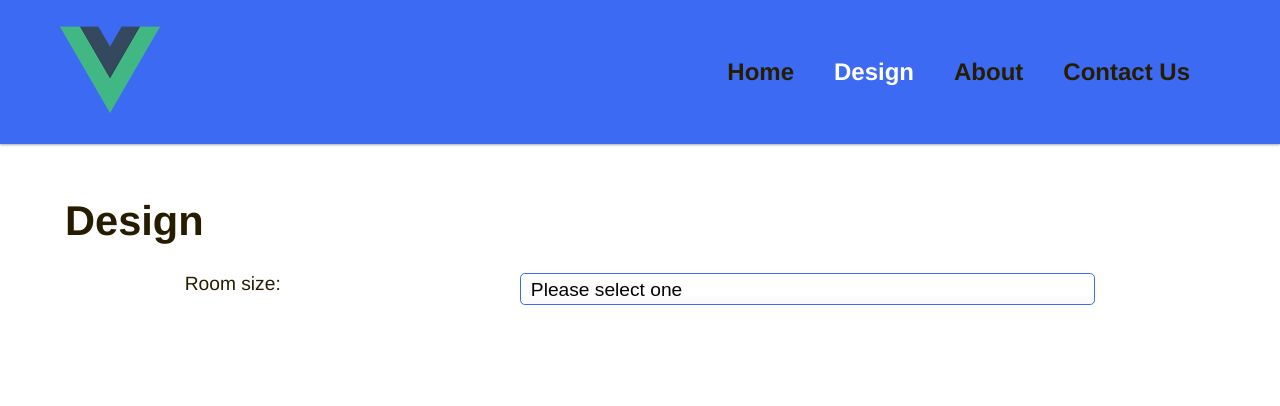
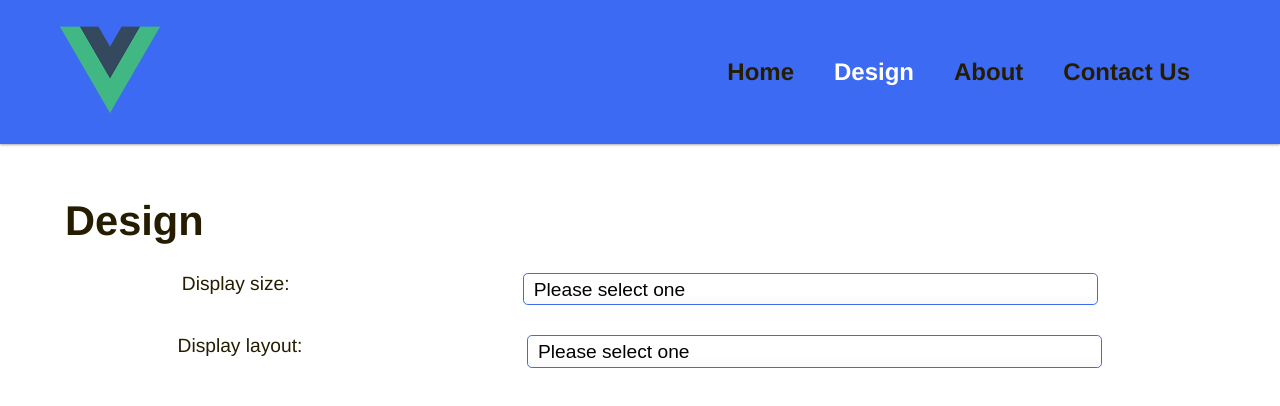
Before and after one commit to OatsAndWhey/av-site, a Vue app: page /design in a window 1280 px wide. Shown: the top 406 px of the page. Built offline with nearby package versions, Linux system fonts and the light colour scheme.

Commit message:
Started on populating a BOM upon item selection

```diff
--- a/src/assets/equipment.json
+++ b/src/assets/equipment.json
@@ -35,5 +35,67 @@
 			"model": "QB98R",
 			"cost": "9263.00"
 		}
+	],
+	"mounts" : [
+		{
+			"label": "Single",
+			"size": {
+				"55": {
+					"brand": "Chief",
+					"model": "LSM1U",
+					"cost": "182.40"
+				},
+				"65": {
+					"brand": "Chief",
+					"model": "XSM1U",
+					"cost": "202.60"
+				},
+				"75": {
+					"brand": "Chief",
+					"model": "XSM1U",
+					"cost": "202.60"
+				},
+				"85": {
+					"brand": "Chief",
+					"model": "XSM1U",
+					"cost": "202.60"
+				},
+				"98": {
+					"brand": "Chief",
+					"model": "XSM1U",
+					"cost": "202.60"
+				}
+			}
+		},
+		{
+			"label": "Dual",
+			"size": {
+				"55": {
+					"brand": "Chief",
+					"model": "LSM1U",
+					"cost": "182.40"
+				},
+				"65": {
+					"brand": "Chief",
+					"model": "XSM1U",
+					"cost": "202.60"
+				},
+				"75": {
+					"brand": "Chief",
+					"model": "XSM1U",
+					"cost": "202.60"
+				},
+				"85": {
+					"brand": "Chief",
+					"model": "XSM1U",
+					"cost": "202.60"
+				},
+				"98": {
+					"brand": "Chief",
+					"model": "XSM1U",
+					"cost": "202.60"
+				}
+			}
+		}
 	]
 }
--- a/src/styles/styles.scss
+++ b/src/styles/styles.scss
@@ -1,6 +1,7 @@
 @import './variables';
 
 body {
+	width: 100vw;
 	box-sizing: border-box;
 	margin: 0;
 }
--- a/src/views/Design.vue
+++ b/src/views/Design.vue
@@ -5,7 +5,7 @@
 		<form action="#" id="configform">
 			<!-- Display -->
 			<div id="display-select" class="form-select">
-				<label for="display">Room size:</label>
+				<label for="display">Display size:</label>
 				<select name="display" v-model="selectedDisplay">
 					<option disabled value="">Please select one</option>
 					<option
@@ -13,69 +13,75 @@
 						:key="display.size"
 						:value="display"
 					>
-						{{ display.roomSize }}
+						{{ display.size }}"
 					</option>
 				</select>
 			</div>
-			<!-- System -->
+			<!-- Display layout -->
 			<transition name="fade">
-				<div id="system-select" class="form-select" v-if="selectedDisplay">
-					<label for="system">Room use:</label>
-					<select name="system" v-model="selectedSystem">
+				<div id="layout-select" class="form-select">
+					<label for="layout">Display layout:</label>
+					<select name="layout" v-model="selectedLayout">
 						<option disabled value="">Please select one</option>
-						<option>Collaboration</option>
-						<option>Presentation</option>
-						<option>Conference call</option>
-					</select>
-				</div>
-			</transition>
-			<!-- Speakers Layout -->
-			<transition name="fade">
-				<div
-					id="speakers-select"
-					class="form-select"
-					v-if="selectedDisplay && selectedSystem"
-				>
-					<label for="speakers">Speaker layout:</label>
-					<select name="speakers" v-model="selectedSpeakers">
-						<option disabled value="">Please select one</option>
-						<option>Below display</option>
-						<option>Sides of display</option>
-						<option>Ceiling tile</option>
+						<option
+							v-for="mount in mounts"
+							:key="mount[selectedDisplay.size]"
+							:value="mount"
+						>
+							{{ mount.label }}
+						</option>
 					</select>
 				</div>
 			</transition>
 		</form>
 
-		<!-- Icons -->
+		<!-- Bill of Materials -->
+		<!-- Make this info populate a smart looking table -->
 		<transition name="slide-fade" mode="out-in">
-			<div class="img-container" v-if="selectedSpeakers">
-				<img alt="Monitor Icon" src="../assets/icons/monitor_icon_small.svg" />
-				<p>
+			<div class="bom-container">
+				<p v-if="selectedDisplay">
+					<!-- If selectedLayout === "Dual" -->
+					<!-- double the price and the number of devices -->
+					{{ selectedLayout.label === 'Dual' ? '2x' : '' }}
 					{{
 						`${selectedDisplay.brand}
 						${selectedDisplay.model} -
-						${selectedDisplay.size}" - \$${selectedDisplay.cost}`
+						${selectedDisplay.size}\" -`
+					}}
+					{{
+						selectedLayout.label === 'Dual'
+							? `\$${selectedDisplay.cost * 2}`
+							: `\$${selectedDisplay.cost}`
 					}}
 				</p>
-				<p>{{ selectedSystem }}</p>
-				<p>{{ selectedSpeakers }}</p>
+				<p v-if="selectedLayout">
+					{{ selectedLayout.label === 'Dual' ? '2x' : '' }}
+					{{
+						`${selectedLayout.size[selectedDisplay.size].brand} -
+							${selectedLayout.size[selectedDisplay.size].model} -`
+					}}
+					{{
+						selectedLayout.label === 'Dual'
+							? `\$${selectedLayout.size[selectedDisplay.size].cost * 2}`
+							: `\$${selectedLayout.size[selectedDisplay.size].cost}`
+					}}
+				</p>
 			</div>
 		</transition>
 	</div>
 </template>
 
 <script>
-import { displays } from '../assets/equipment.json';
+import { displays, mounts } from '../assets/equipment.json';
 
 export default {
 	name: 'Design',
 	data() {
 		return {
 			displays,
+			mounts,
 			selectedDisplay: '',
-			selectedSystem: '',
-			selectedSpeakers: '',
+			selectedLayout: '',
 		};
 	},
 };
```
Also changed, not shown: 2 other files (tests, documents, lock files or other folders).
